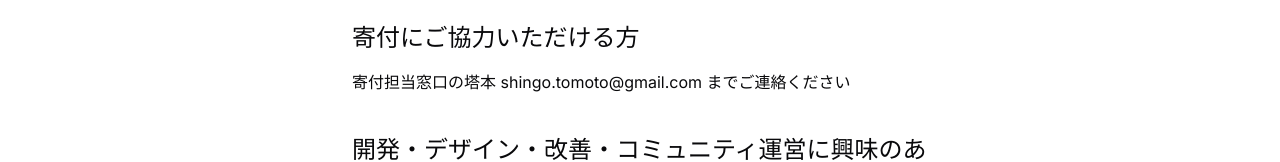
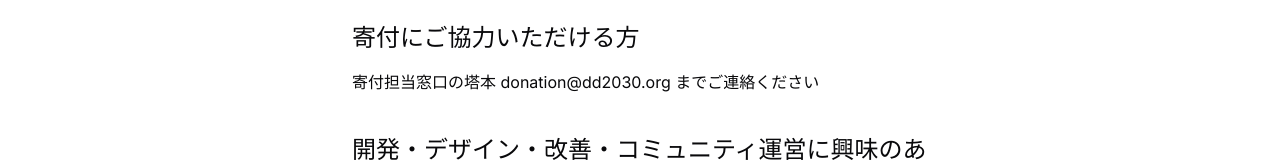
Before and after one commit to moai-redcap/dd2030website, a Next.js app: page /co-creation in a window 1280 px wide. Shown: the part 412-574 px from the top of the page. Built offline with nearby package versions, Linux system fonts and the light colour scheme; a web font is replaced by a local one.

Commit message:
寄付金メールの変更

```diff
--- a/app/co-creation/page.tsx
+++ b/app/co-creation/page.tsx
@@ -25,7 +25,7 @@ export default async function Page() {
         </section>
         <section>
           <h3 className="text-2xl mt-10">寄付にご協力いただける方</h3>
-          <p className="mt-4">寄付担当窓口の塔本 shingo.tomoto@gmail.com までご連絡ください</p>
+          <p className="mt-4">寄付担当窓口の塔本 donation@dd2030.org までご連絡ください</p>
         </section>
         <section>
           <h3 className="text-2xl mt-10">開発・デザイン・改善・コミュニティ運営に興味のある方</h3>
```
